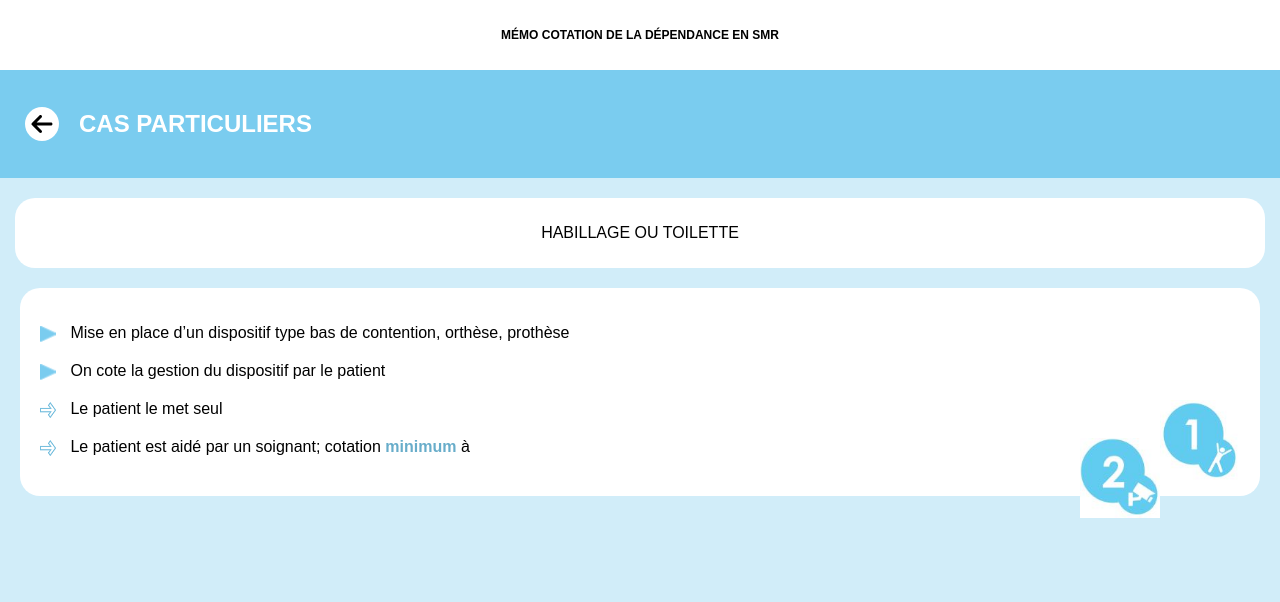
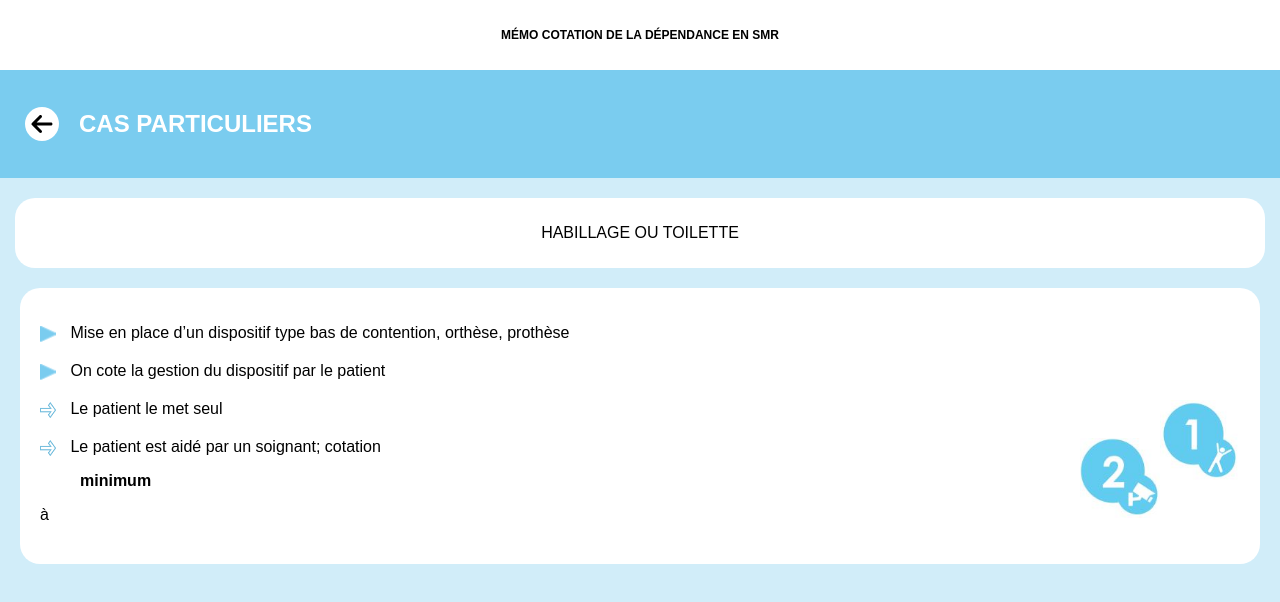
Before and after one commit to florianberaud/site_cotation, a plain HTML site: page cas_particuliers_habillage.html in a window 1280 px wide. Drawn offline with Linux system fonts and the light colour scheme.

Commit message:
Update cas_particuliers_habillage.html

```diff
--- a/cas_particuliers_habillage.html
+++ b/cas_particuliers_habillage.html
@@ -49,7 +49,7 @@
             </div>
             <p>
                 <img src="35.png" alt="" class="icon">
-                Le patient est aidé par un soignant; cotation <span style="color: #68adca;"> <strong>minimum</strong></span> à </p>
+                Le patient est aidé par un soignant; cotation <span style="color: #68adca;"><ul> <strong>minimum</strong></ul></span> à </p>
         </div>
     </div>
 </body>
```
